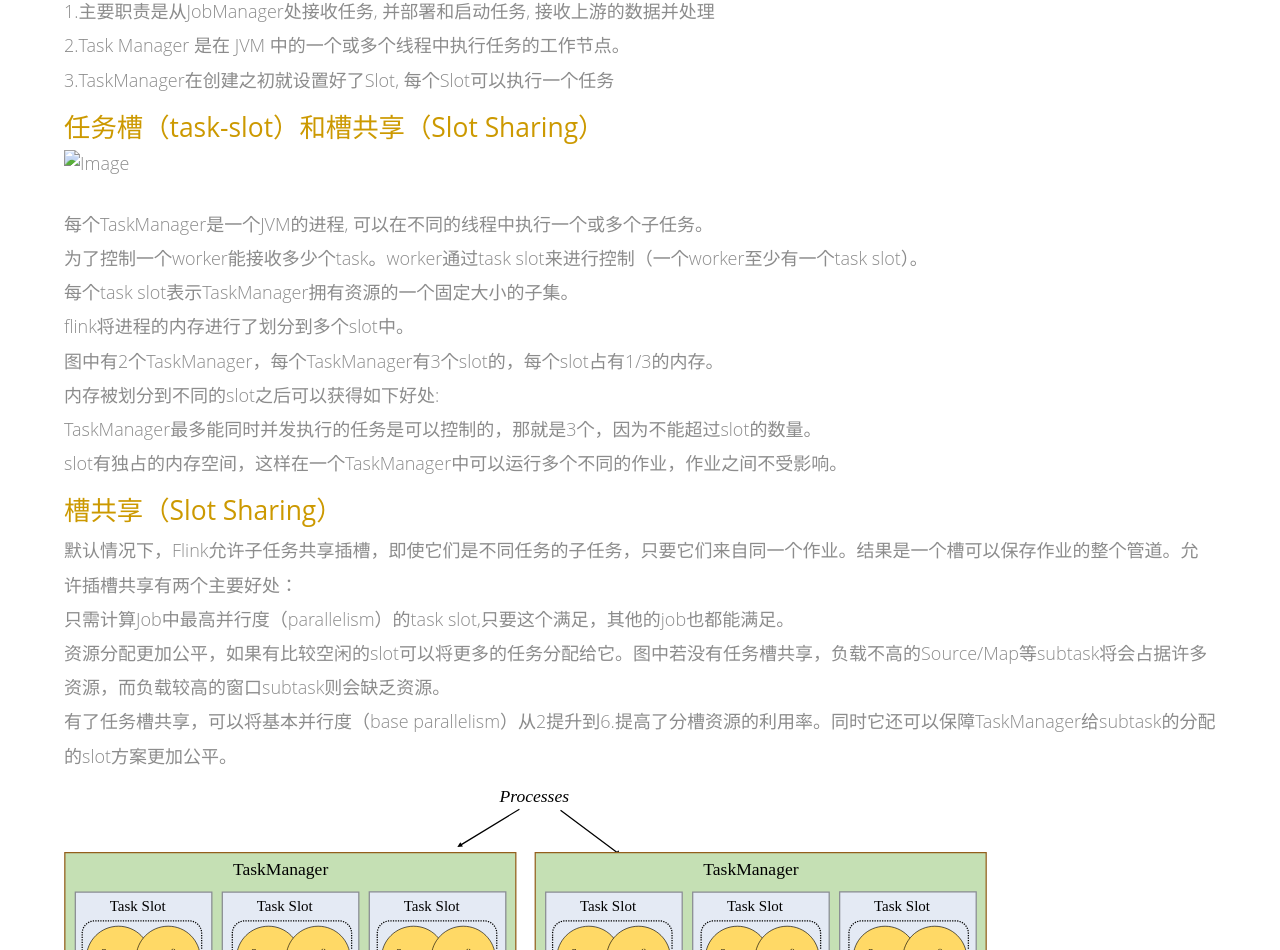
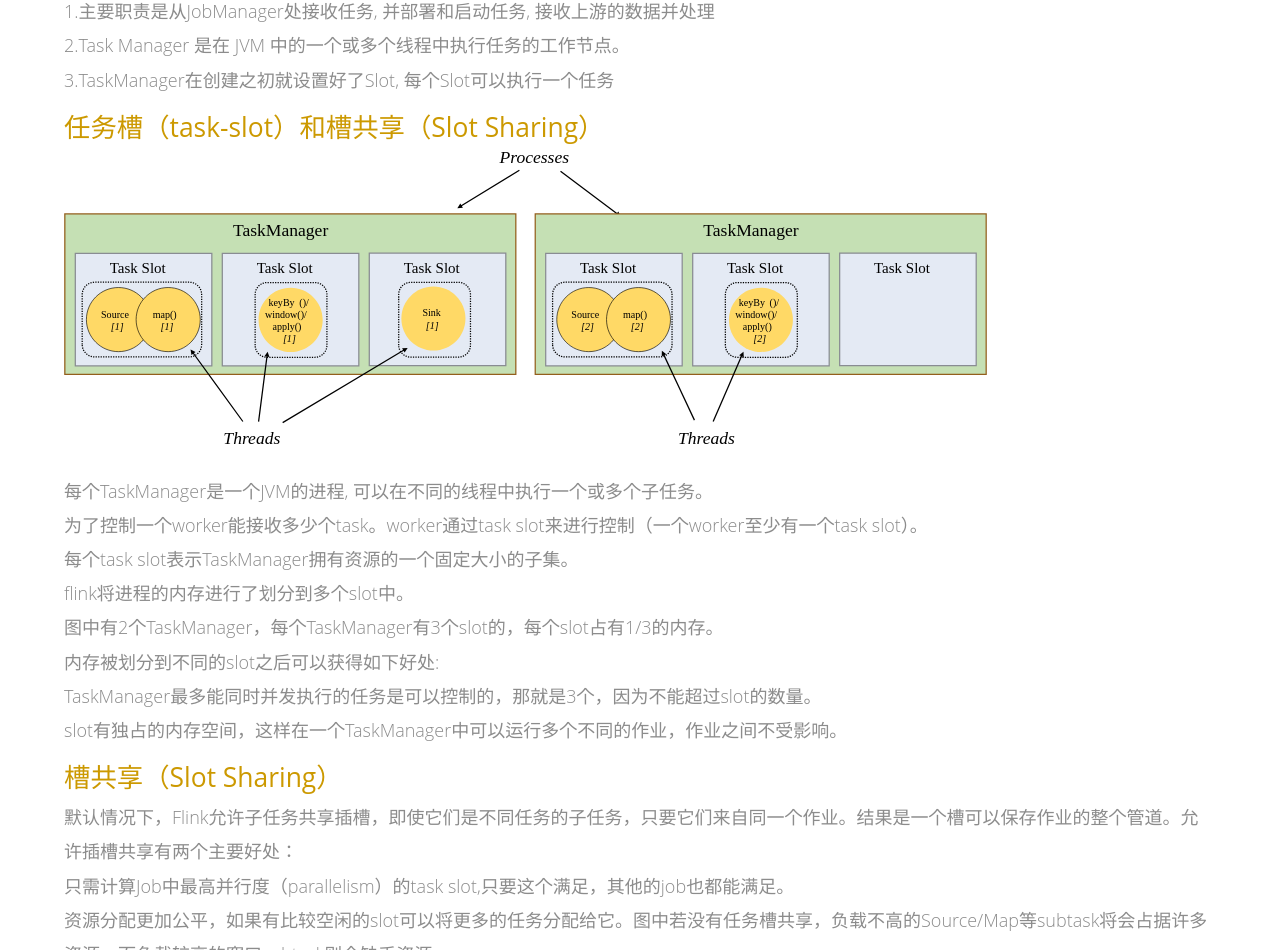
Before and after one commit to PGAI/PGAI.github.io, a plain HTML site: page blogs/blog_漫话Flink3.html in a window 1280 px wide. Shown: the part 1648-2598 px from the top of the page. Drawn offline with Linux system fonts and the light colour scheme; files whose address does not match are found by name; a web font is replaced by a local one.

```diff
--- a/blogs/blog_漫话Flink3.html
+++ b/blogs/blog_漫话Flink3.html
@@ -89,7 +89,7 @@
 							</p>
 
 							<h3 class="tm-gold-text"> 任务槽（task-slot）和槽共享（Slot Sharing）</h3>
-							<img src="img/flink/flink15.svg" alt="Image" class="img-fluid tm-img-post">
+							<img src="img/flink/fink15.svg" alt="Image" class="img-fluid tm-img-post">
                             <p>
 							每个TaskManager是一个JVM的进程, 可以在不同的线程中执行一个或多个子任务。 <br/>
 							为了控制一个worker能接收多少个task。worker通过task slot来进行控制（一个worker至少有一个task slot）。<br/>
```
